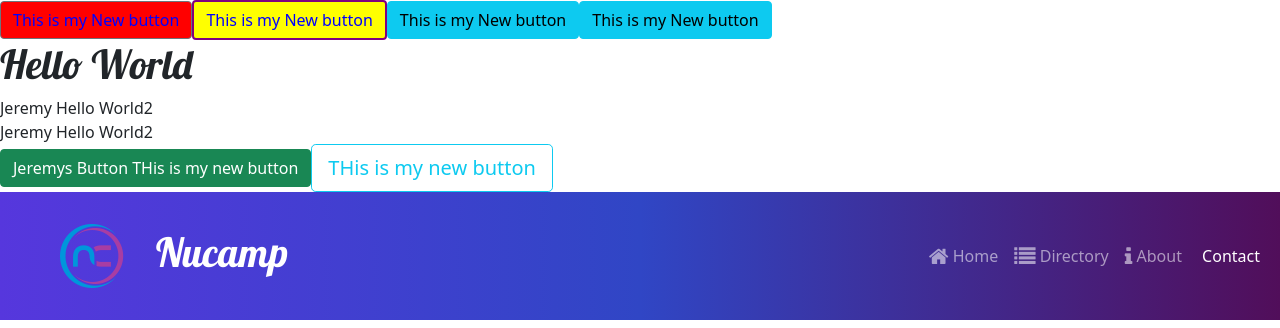
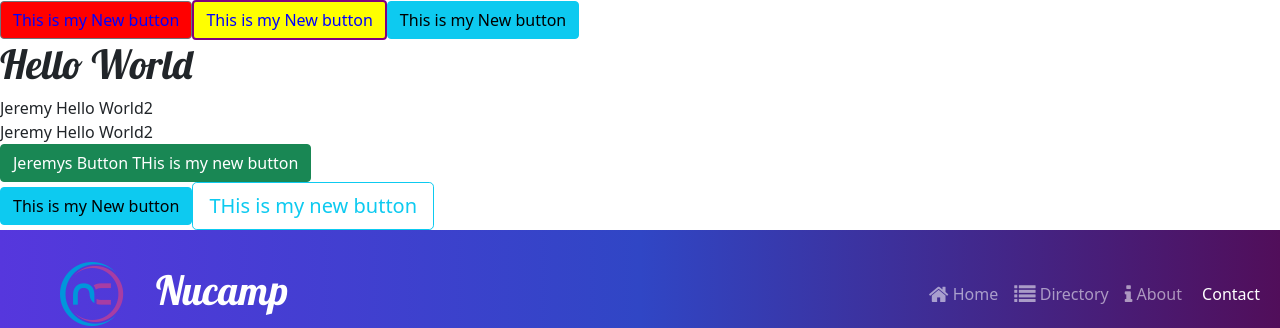
Before and after one commit to jj252/netflix, a React (Create React App) app: page /contact in a window 1280 px wide. Shown: the top 328 px of the page. Built offline with nearby package versions, Linux system fonts and the light colour scheme.

Commit message:
understand Use_Ref

```diff
--- a/src/App.js
+++ b/src/App.js
@@ -7,7 +7,7 @@ import CampsitesList from './features/campsites/CampsitesList';
 import { Container, Row, Col, Button } from 'reactstrap';
 import Header from './components/Header';
 import Footer from './components/Footer';
-import {createElement,useState,useEffect} from 'react';
+import {createElement,useState,useEffect,useRef} from 'react';
 import {CreatedElement} from './components/Misc';
 import {CreatedElement2} from './components/Misc';
 import {New_Button} from './components/Misc';
@@ -40,13 +40,18 @@ const peaceOnEarth = () =>{
 
 function App() {
   const [name, setName] = useState('Jeremy');
+  const divEl = useRef(null);
+
+  const getRandomColor = () =>
+    `#${Math.floor(Math.random() * 2 ** 24).toString(16)}`;
 
   const test1 = (mytest) => {
-    return console.log (!mytest);
+    console.log(divEl.current);
+    divEl.current.style.backgroundColor = getRandomColor();
   }
 
   const noSetName = () =>{
-    console.log('I never set a name')
+    console.log('I never set a name');
   }
   let x = 0;
   useEffect(() => {
@@ -54,17 +59,18 @@ function App() {
   },[name]);
 
   return (
-
-    <div className="App">
+    <>
+    <div ref={divEl} onClick={() => test1(true)} className="App">
             <Button onclick={() => setName('Marcus')} style={{color:'blue', backgroundColor:'red'}} >This is my New button</Button>
             <Button onClick={() => x+=2} style={basicBtn} >This is my New button</Button>
-            <Button className='primary' color="info" onClick={() => setName('Jade') }>This is my New button</Button>
-            <Button className='primary' color="info" onClick={() => test1(true)}>This is my New button</Button>
+
+            <Button className='primary' color="info" >This is my New button</Button>
             <CreatedElement person={{ name: {name}, imageId: '1bX5QH6'}} test={test2({name})} testx={name}  />
             <CreatedElement2 props={name}  />
             <CreatedElement2 props={name}  />
             <New_Button buttonName='Jeremys Button'/>
-
+            </div>
+            <Button className='primary' color="info" onClick={() => setName('Jade') }>This is my New button</Button>
 
             <New_Button2 />
             <Header />
@@ -80,7 +86,9 @@ function App() {
             </Routes>
             <My_Form />
             <Footer />
-    </div>
+
+        </>
+
   )
 }
 
```
